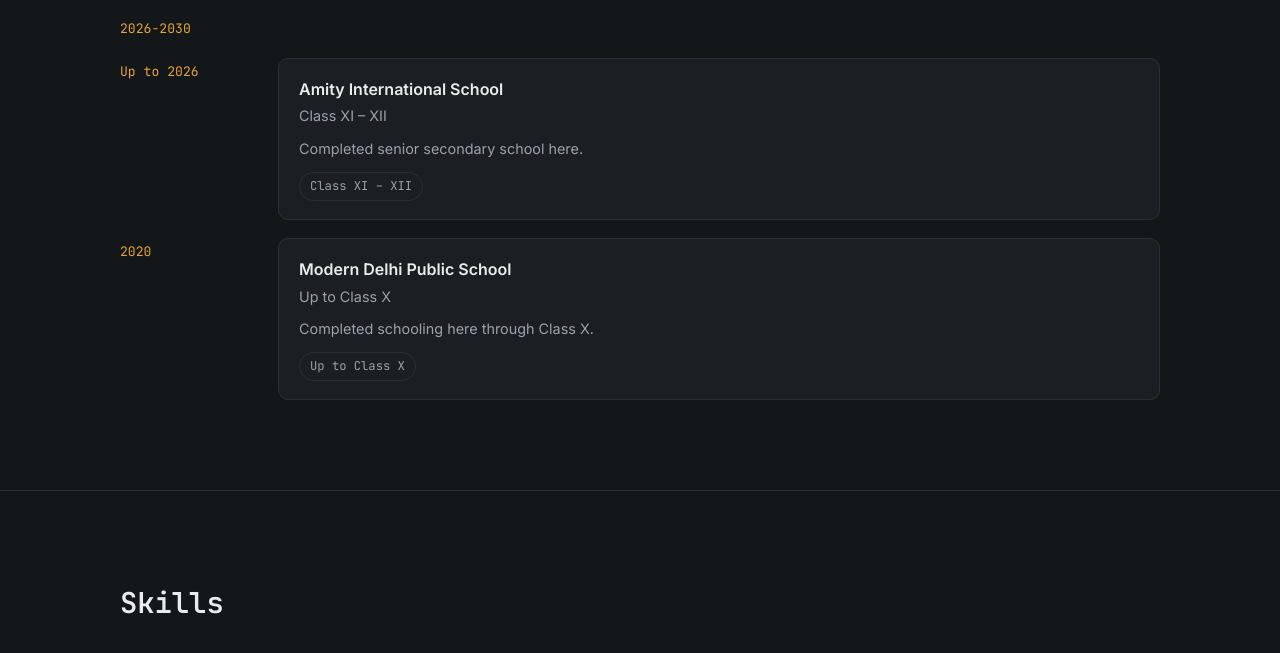
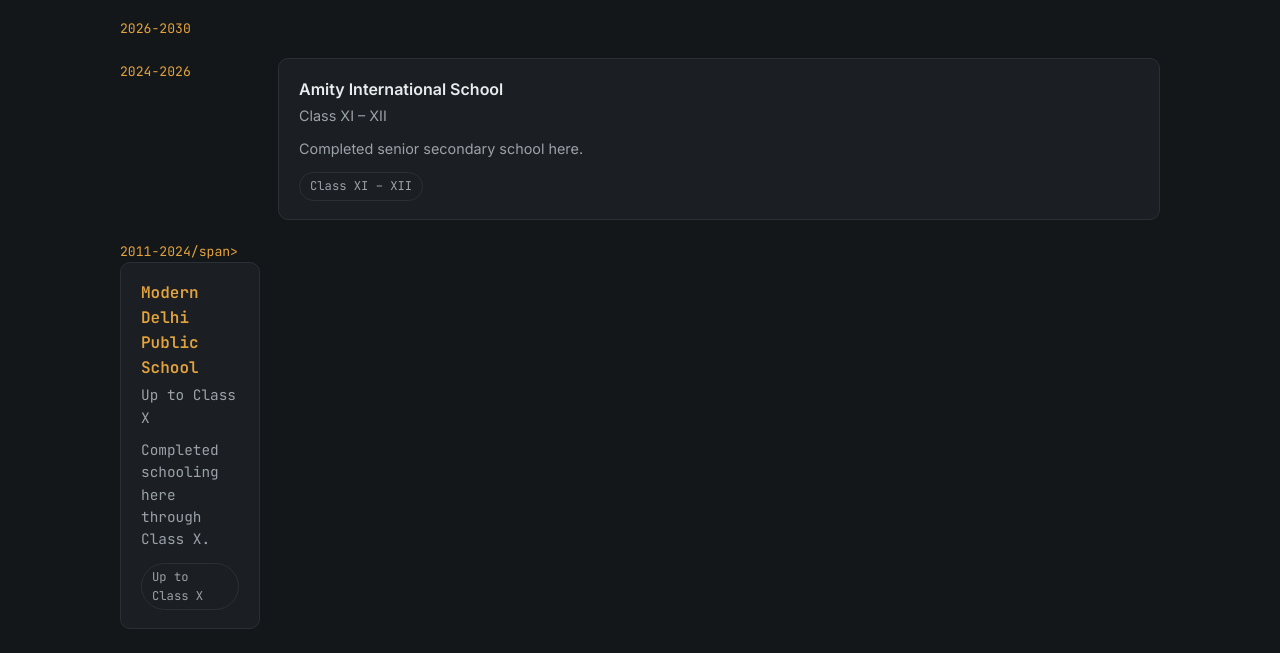
Before and after one commit to CodeCreed08/my-port, a plain HTML site: page index.html in a window 1280 px wide. Shown: the part 1639-2292 px from the top of the page. Drawn offline with Linux system fonts and the light colour scheme.

Commit message:
Update index.html

```diff
--- a/index.html
+++ b/index.html
@@ -119,7 +119,7 @@
             <span class="edu-year">2026-2030</span>
           </li>
           <li class="edu-item">
-            <span class="edu-year">Up to 2026</span>
+            <span class="edu-year">2024-2026</span>
             <div class="edu-card">
               <h4>Amity International School</h4>
               <p class="edu-degree">Class XI – XII</p>
@@ -128,7 +128,7 @@
             </div>
           </li>
           <li class="edu-item">
-            <span class="edu-year">2020</span>
+            <span class="edu-year">2011-2024/span>
             <div class="edu-card">
               <h4>Modern Delhi Public School</h4>
               <p class="edu-degree">Up to Class X</p>
```
